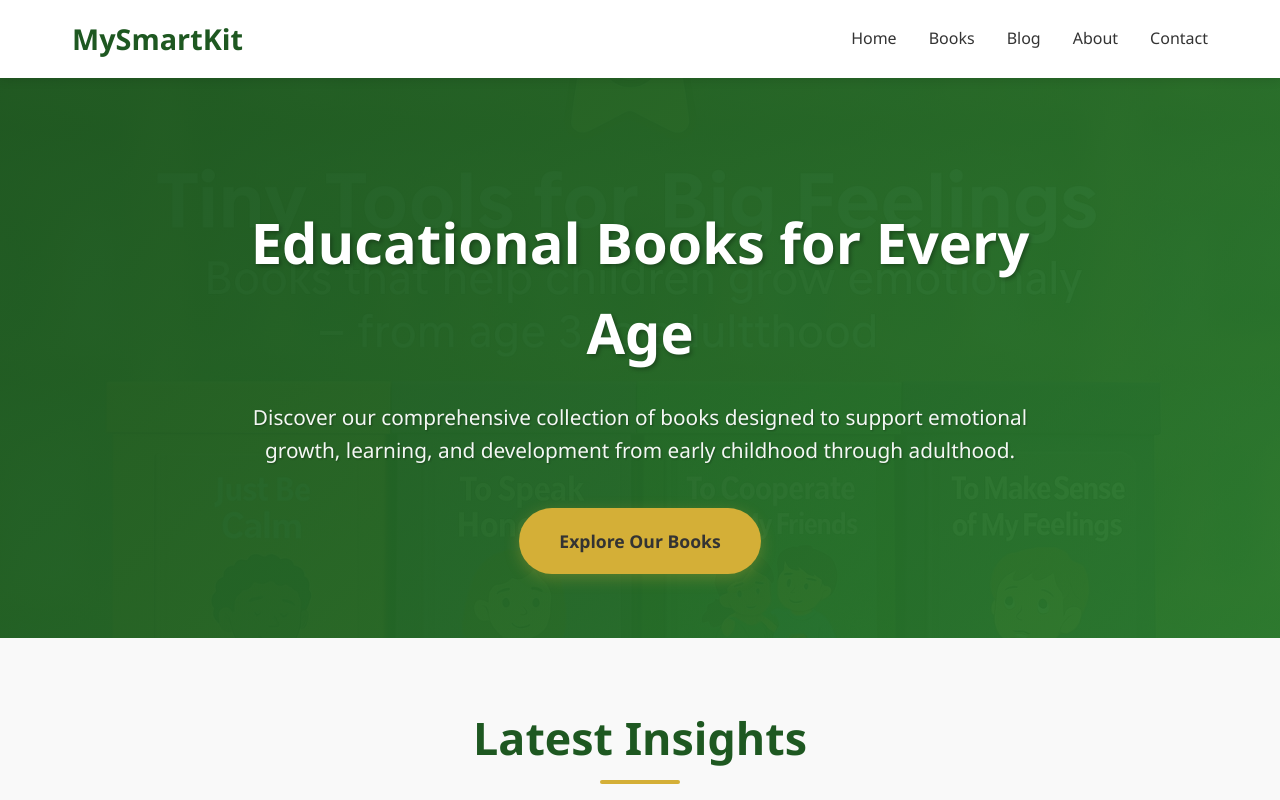
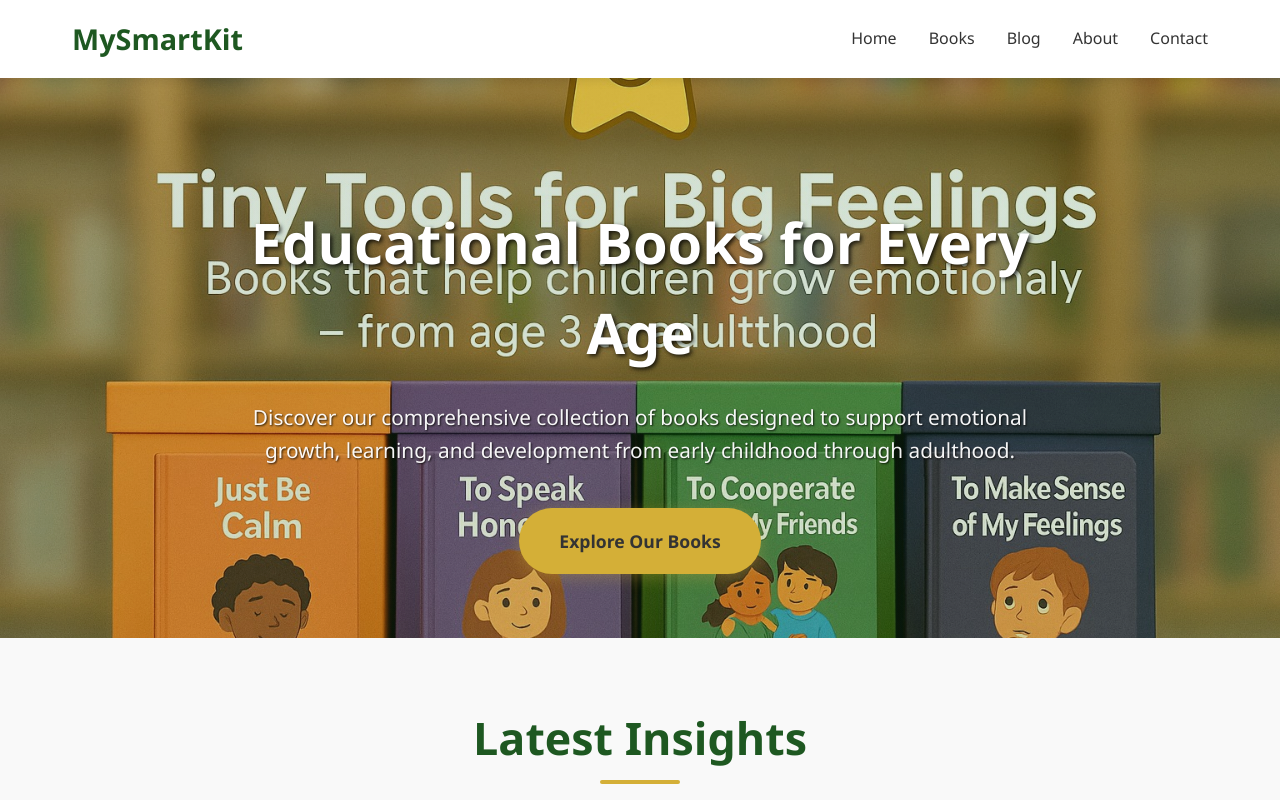
Before and after one commit to JadHdh689/MyToolKit, a website built with Vite: page index.html in a window 1280 px wide. Shown: the top 800 px of the page. Built offline with nearby package versions, Linux system fonts and the light colour scheme.

Commit message:
Fix Image Loading and Hero Transparency

```diff
--- a/style.css
+++ b/style.css
@@ -97,7 +97,7 @@ img.loading {
 
 /* Hero Section */
 .hero {
-  background: linear-gradient(135deg, rgba(30, 88, 33, 0.9), rgba(42, 122, 46, 0.9)),
+  background: linear-gradient(135deg, rgba(30, 88, 33, 0.1), rgba(42, 122, 46, 0.1)),
               url('images/Hero.jpg') center/cover;
   color: var(--color-white);
   padding: 8rem 2rem 4rem;
@@ -116,7 +116,7 @@ img.loading {
   left: 0;
   right: 0;
   bottom: 0;
-  background: linear-gradient(135deg, rgba(30, 88, 33, 0.8), rgba(42, 122, 46, 0.6));
+  background: linear-gradient(135deg, rgba(30, 88, 33, 0.1), rgba(42, 122, 46, 0.1));
 }
 
 .hero-content {
@@ -129,14 +129,16 @@ img.loading {
   font-size: 3.5rem;
   margin-bottom: 1.5rem;
   font-weight: 700;
-  text-shadow: 2px 2px 4px rgba(0, 0, 0, 0.3);
+  text-shadow: 2px 2px 4px rgba(0, 0, 0, 0.8);
+  color: var(--color-white);
 }
 
 .hero-content p {
   font-size: 1.3rem;
   margin-bottom: 2.5rem;
   opacity: 0.95;
-  text-shadow: 1px 1px 2px rgba(0, 0, 0, 0.3);
+  text-shadow: 1px 1px 2px rgba(0, 0, 0, 0.8);
+  color: var(--color-white);
 }
 
 .cta-button {
```
